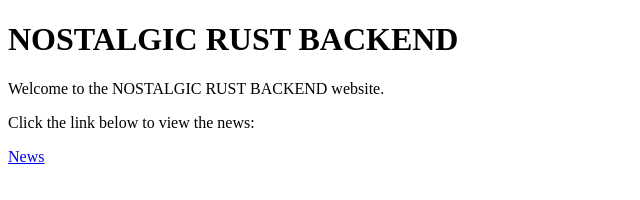
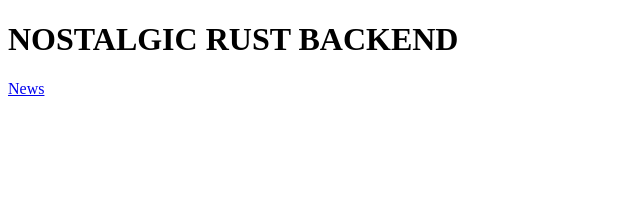
Before and after one commit to wagatama/Nostalgic-Legacy, a plain HTML site: page index.html in a window 1280 px wide. Shown: the whole page, without its empty margins (0-640 px from the left). Drawn offline with Linux system fonts and the light colour scheme.

Commit message:
Update index.html

```diff
--- a/index.html
+++ b/index.html
@@ -7,8 +7,6 @@
 </head>
 <body>
     <h1>NOSTALGIC RUST BACKEND</h1>
-    <p>Welcome to the NOSTALGIC RUST BACKEND website.</p>
-    <p>Click the link below to view the news:</p>
     <a href="https://wagatama.github.io/Nostalgic-Legacy/news.txt">News</a>
 </body>
 </html>
```
